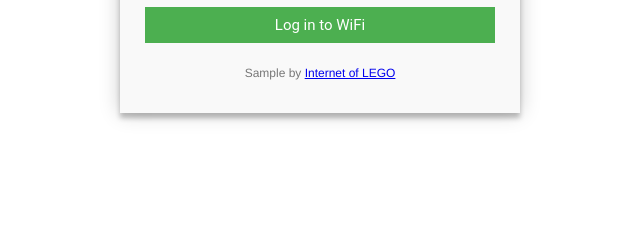
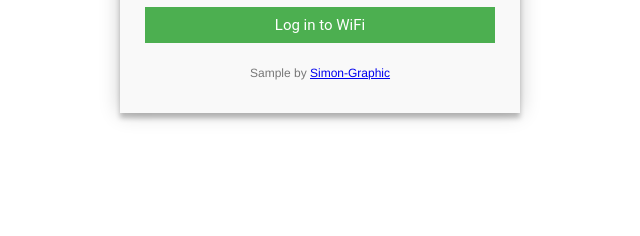
Before and after one commit to simongraphic/click.simongpraphic.com, a plain HTML site: page index.html in a window 1280 px wide. Shown: the part 445-681 px from the top of the page, 320-960 px from the left. Drawn offline with Linux system fonts and the light colour scheme.

Commit message:
Update index.html
Modification lien

```diff
--- a/index.html
+++ b/index.html
@@ -41,7 +41,7 @@ LICENSE: MIT
         <fieldset>
           <button type="submit" >Log in to WiFi</button>
         </fieldset>
-        <p class="copyright">Sample by <a href="http://www.InternetOfLEGO.com" target="_blank" title="Internet of LEGO">Internet of LEGO</a></p>
+        <p class="copyright">Sample by <a href="http://www.simongraphic.com" target="_blank" title="Simon-Graphic">Simon-Graphic</a></p>
       </form>
     </div>
     <hr>
```
